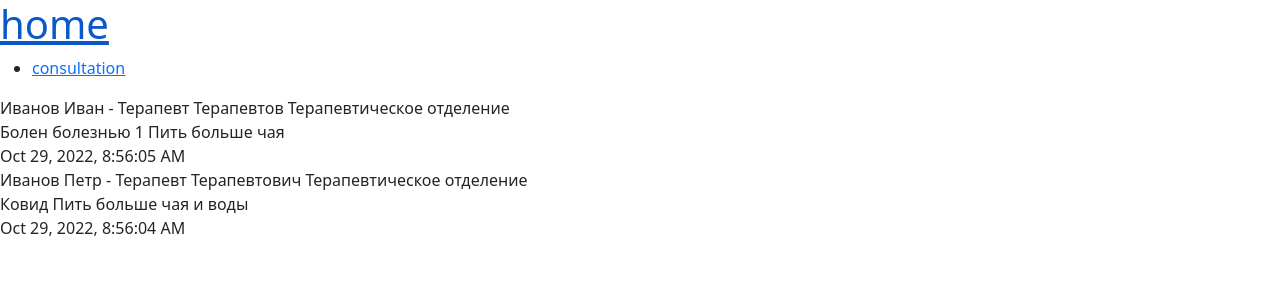
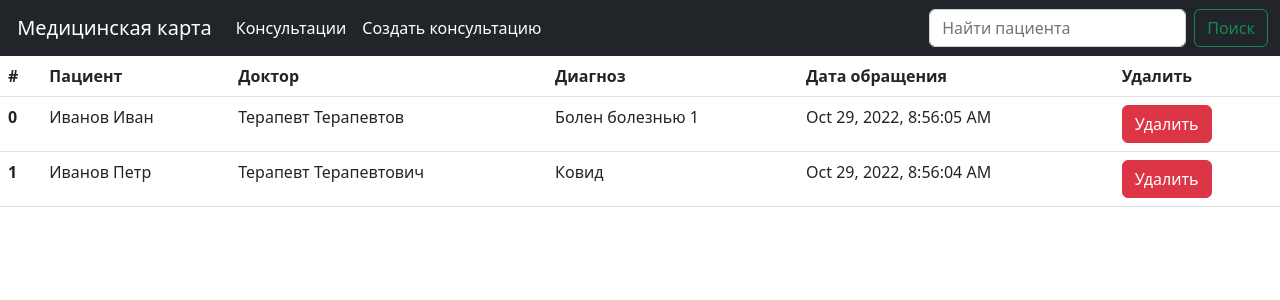
Before and after one commit to bartoshmariya/MedCard, an Angular app in the folder med-card/: page /consultation in a window 1280 px wide. Shown: the top 300 px of the page. Built offline with nearby package versions, Linux system fonts and the light colour scheme.

Commit message:
change view consultation remove mock-data into mock file

```diff
--- a/med-card/src/app/consultation/consultation.component.html
+++ b/med-card/src/app/consultation/consultation.component.html
@@ -1,14 +1,26 @@
-<div *ngFor="let consult of testConsultations">
-  <div>
-    {{consult.getPatient()}} - {{consult.getDoctorAndDepartment()}}
-  </div>
-  <div>
-    {{consult.getDiagnosisAndRecommendation()}}
-  </div>
-  <div>
-    {{consult.getDateConclusion() | date: 'medium'}}
-  </div>
+<div>
+  <table class="table table-hover">
+    <thead>
+      <tr>
+        <th scope="col">#</th>
+        <th scope="col">Пациент</th>
+        <th scope="col">Доктор</th>
+        <th scope="col">Диагноз</th>
+        <th scope="col">Дата обращения</th>
+        <th scope="col">Удалить</th>
+      </tr>
+    </thead>
+    <tbody>
+      <tr *ngFor="let consult of consultations; index as indexOfelement;" (click)="onSelect(consult)">
+        <th scope="row" >{{indexOfelement}}</th>
+        <td>{{consult.getPatient()}}</td>
+        <td>{{consult.doctor}}</td>
+        <td>{{consult.diagnosis}}</td>
+        <td>{{consult.getDateConclusion() | date: 'medium'}}</td>
+        <td><button class= "btn btn-danger" type="button" (click)="onDelete(consult)">Удалить</button></td>
+      </tr>
+    </tbody>
+  </table>
 </div>
 
-
 <router-outlet></router-outlet>
--- a/med-card/src/app/consultation/consultation.component.ts
+++ b/med-card/src/app/consultation/consultation.component.ts
@@ -1,4 +1,5 @@
 import { Component, OnInit } from '@angular/core';
+import { CONSULTATIONS } from '../mock-consultations';
 import { Consultation } from '../model/consultation.model';
 
 @Component({
@@ -7,30 +8,23 @@ import { Consultation } from '../model/consultation.model';
   styleUrls: ['./consultation.component.scss']
 })
 export class ConsultationComponent implements OnInit {
-
-  testConsultations: Consultation[] = [
-    new Consultation(
-      1, "Иванов Иван", "Болен болезнью 1",
-      "Пить больше чая",
-      "Терапевтическое отделение",
-      "Терапевт Терапевтов",
-      new Date(
-        Date.now()
-      )
-    ),
-    new Consultation(
-      2, "Иванов Петр", "Ковид",
-      "Пить больше чая и воды",
-      "Терапевтическое отделение",
-      "Терапевт Терапевтович",
-      new Date(
-        Date.now()-1
-      )
-    )
-  ]
   constructor() { }
 
+  consultations = CONSULTATIONS;
+
+  selectedConsultation?: Consultation;
+
   ngOnInit(): void {
+
+  }
+
+  onSelect(consultation: Consultation): void {
+    this.selectedConsultation = consultation;
+    console.log(this.selectedConsultation);
+  }
+
+  onDelete(consultation: Consultation): void {
+
   }
 
 }
--- a/med-card/src/app/home/home.component.html
+++ b/med-card/src/app/home/home.component.html
@@ -1,12 +1,27 @@
-<a routerLink="/"><h1>home</h1></a>
-
-<nav>
-  <ul>
-    <li>
-      <a routerLink="consultation">consultation</a>
-    </li>
-  </ul>
+<nav class="navbar navbar-expand-lg navbar-dark bg-dark">
+  <div class="container-fluid">
+    <a routerLink="/" class="navbar-brand" href="#"><img src="favicon.ico" alt="" width="30" height="auto">
+      Медицинская карта</a>
+    <button class="navbar-toggler" type="button" data-bs-toggle="collapse" data-bs-target="#navbarSupportedContent" aria-controls="navbarSupportedContent" aria-expanded="false" aria-label="Переключатель навигации">
+      <span class="navbar-toggler-icon"></span>
+    </button>
+    <div class="collapse navbar-collapse" id="navbarSupportedContent">
+      <ul class="navbar-nav me-auto mb-2 mb-lg-0">
+        <li class="nav-item">
+          <a class="nav-link active" aria-current="page" routerLink="consultation" >Консультации</a>
+        </li>
+        <li class="nav-item">
+          <a class="nav-link active" aria-current="page" href="#">Создать консультацию</a>
+        </li>
+      </ul>
+      <form class="d-flex" role="search">
+        <input class="form-control me-2" type="search" placeholder="Найти пациента" aria-label="Поиск">
+        <button class="btn btn-outline-success" type="submit">Поиск</button>
+      </form>
+    </div>
+  </div>
 </nav>
 
 
+
 <router-outlet></router-outlet>
--- /dev/null
+++ b/med-card/src/app/mock-consultations.ts
@@ -0,0 +1,22 @@
+import { Consultation } from "./model/consultation.model";
+
+export const CONSULTATIONS: Consultation[] = [
+  new Consultation(
+    1, "Иванов Иван", "Болен болезнью 1",
+    "Пить больше чая",
+    "Терапевтическое отделение",
+    "Терапевт Терапевтов",
+    new Date(
+      Date.now()
+    )
+  ),
+  new Consultation(
+    2, "Иванов Петр", "Ковид",
+    "Пить больше чая и воды",
+    "Терапевтическое отделение",
+    "Терапевт Терапевтович",
+    new Date(
+      Date.now()-1
+    )
+  )
+]
--- a/med-card/src/app/model/consultation.model.ts
+++ b/med-card/src/app/model/consultation.model.ts
@@ -1,11 +1,11 @@
 export class Consultation {
-  private id: number;
   private patient: string;
-  private diagnosis: string;
-  private recommendation: string;
-  private department: string;
-  private doctor: string;
-  private dateСonclusion: Date;
+  public id: number;
+  public diagnosis: string;
+  public recommendation: string;
+  public department: string;
+  public doctor: string;
+  public dateСonclusion: Date;
 
   constructor(id:number,
               patient: string,
```
